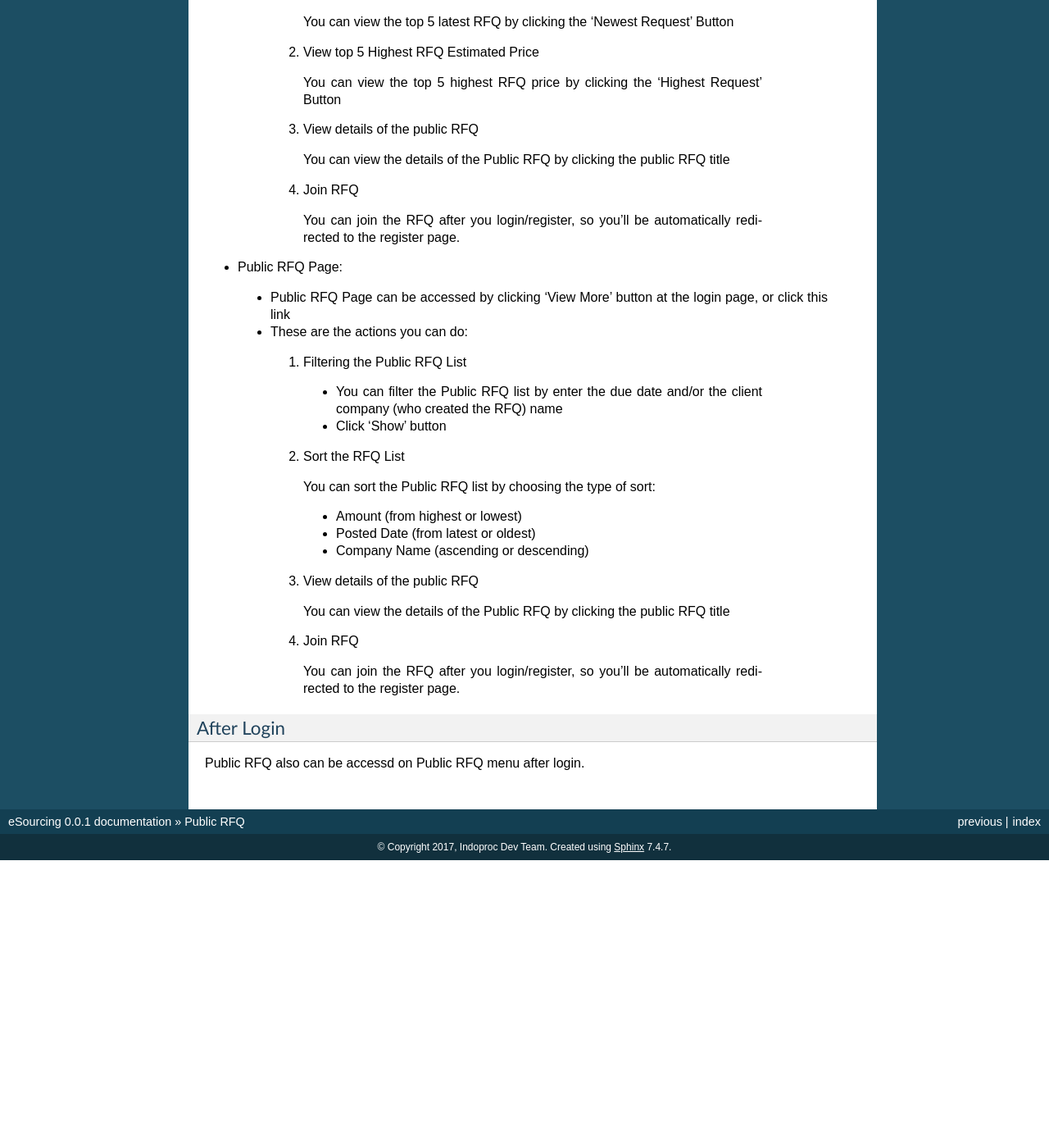
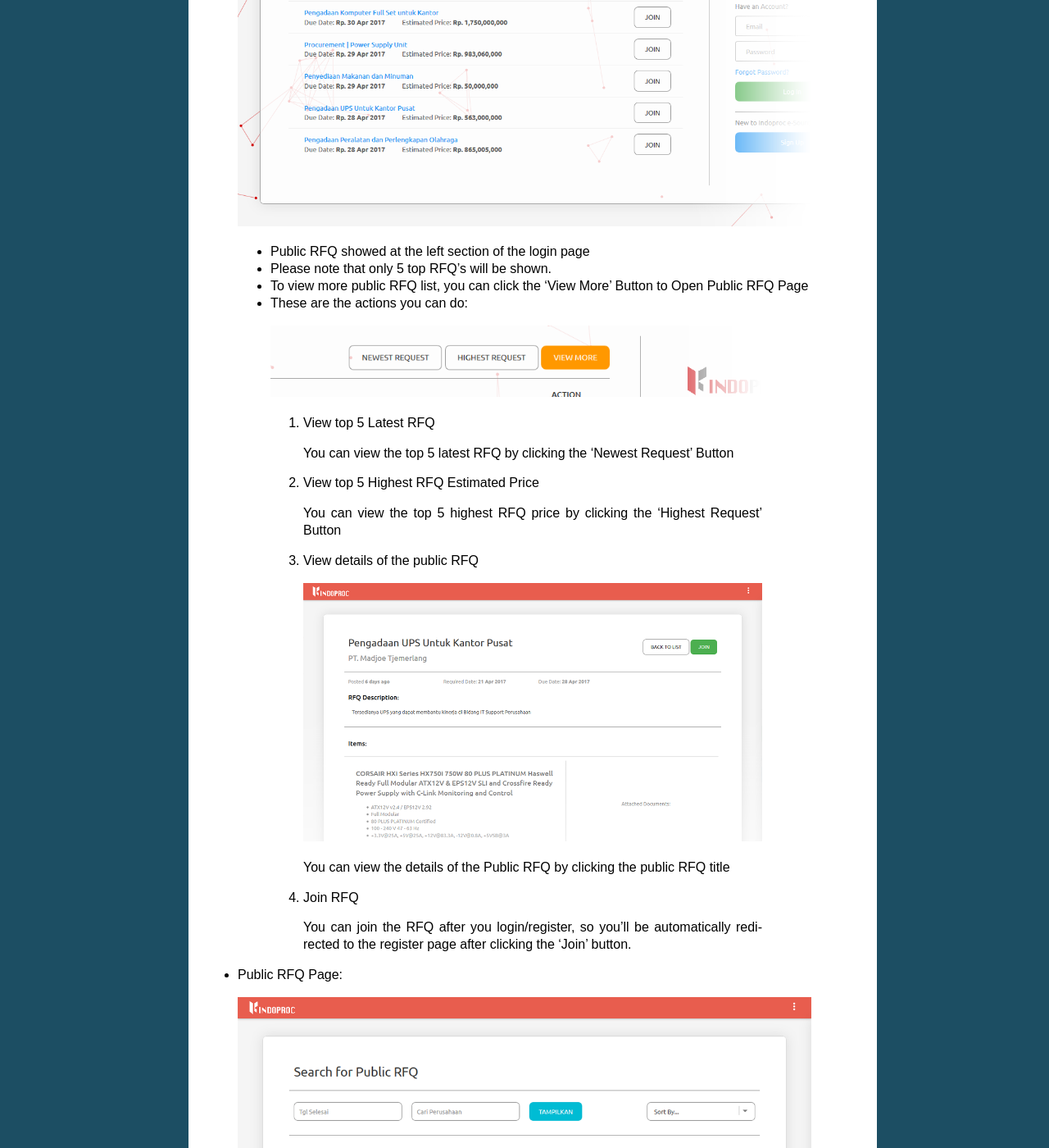
Before and after one commit to ralese/docs, a Sphinx documentation site: the page built from source/Supplier/public_rfq.rst, in a window 1280 px wide and 1400 px high, scrolled down 469 px. Shown: the whole window at 82% size. Built offline with Sphinx 7.4.7, drawn with Linux system fonts in a browser that asks for light colours; before the commit the page ends 1518 px from its top, so only the background shows below that; some of the changed text lies outside the part shown.

Commit message:
pub rfq docs done

```diff
--- a/source/Supplier/public_rfq.rst
+++ b/source/Supplier/public_rfq.rst
@@ -17,10 +17,18 @@ Public RFQ can be viewed before login, but to join or create the quotation login
 
 - Login Page
 
+  .. image:: ../img_src/pubrfq_ss.png
+    :width: 700px
+    :alt: role select
+
  - Public RFQ showed at the left section of the login page
  - Please note that only 5 top RFQ's will be shown.
  - To view more public RFQ list, you can click the 'View More' Button to Open Public RFQ Page
  - These are the actions you can do:
+
+  .. image:: ../img_src/rfqact1_ss.png
+    :width: 600px
+    :alt: role select
 
   1. View top 5 Latest RFQ
 
@@ -32,23 +40,39 @@ Public RFQ can be viewed before login, but to join or create the quotation login
 
   3. View details of the public RFQ
 
+   .. image:: ../img_src/detailrfq_ss.png
+     :width: 700px
+     :alt: role select
+
    You can view the details of the Public RFQ by clicking the public RFQ title
 
   4. Join RFQ
 
-   You can join the RFQ after you login/register, so you'll be automatically redirected to the register page.
+   You can join the RFQ after you login/register, so you'll be automatically redirected to the register page after clicking the 'Join' button.
 
 - Public RFQ Page:
+
+  .. image:: ../img_src/pubrfqlist_ss.png
+      :width: 700px
+      :alt: role select
 
  - Public RFQ Page can be accessed by clicking 'View More' button at the login page, or click this link
  - These are the actions you can do:
 
   1. Filtering the Public RFQ List
 
+   .. image:: ../img_src/filter_ss.png
+     :width: 600px
+     :alt: role select
+
    - You can filter the Public RFQ list by enter the due date and/or the client company (who created the RFQ) name
    - Click 'Show' button
 
-  2. Sort the RFQ List
+  2. Sorting the RFQ List
+
+   .. image:: ../img_src/pubsort_ss.png
+     :width: 600px
+     :alt: role select
 
    You can sort the Public RFQ list by choosing the type of sort:
 
@@ -57,6 +81,10 @@ Public RFQ can be viewed before login, but to join or create the quotation login
    - Company Name (ascending or descending)
 
   3. View details of the public RFQ
+
+   .. image:: ../img_src/detailrfq_ss.png
+     :width: 700px
+     :alt: role select
 
    You can view the details of the Public RFQ by clicking the public RFQ title
 
@@ -67,4 +95,8 @@ Public RFQ can be viewed before login, but to join or create the quotation login
 After Login
 ***********
 
-Public RFQ also can be accessd on Public RFQ menu after login.
+Public RFQ also can be accessed on Public RFQ menu after login.
+
+.. image:: ../img_src/menupub.png
+  :width: 300px
+  :alt: role select
```
Also changed, not shown: source/img_src/detailrfq_ss.png (added), source/img_src/filter_ss.png (added), source/img_src/menupub.png (added), source/img_src/pubrfq_ss.png (added), source/img_src/pubrfqlist_ss.png (added), source/img_src/pubsort_ss.png (added), source/img_src/rfqact1_ss.png (added).
